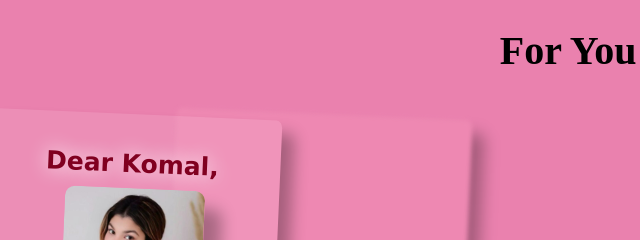
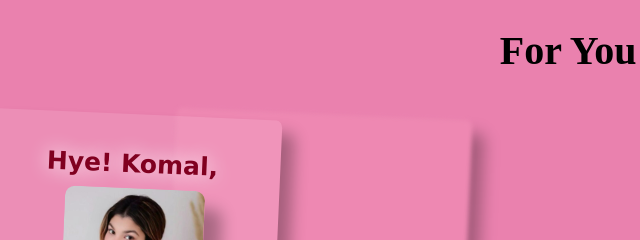
Before and after one commit to aniljasel/Komal, a plain HTML site: page next.html in a window 1280 px wide. Shown: the top 240 px of the page, 50-690 px from the left. Drawn offline with Linux system fonts and the light colour scheme.

Commit message:
Update next.html

```diff
--- a/next.html
+++ b/next.html
@@ -15,7 +15,7 @@
         <div class="postcard1"></div>
         <div class="postcard">
             <div class="letter"></div>
-            <p> <span>Dear Komal,</span>
+            <p> <span>Hye! Komal,</span>
                     <img src="komal.jpg" class="mail_stamp">
                 <span class="kusulu">Your smile is as beautiful as Rose.</span>
             </p>
```
